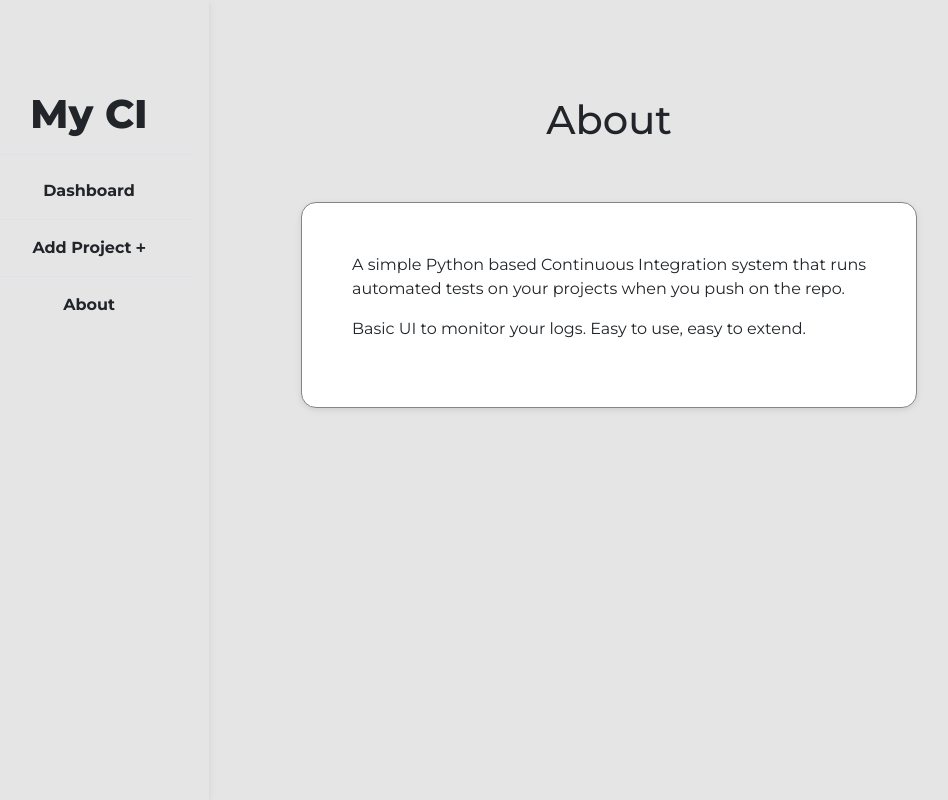
After one commit to Rayanworkout/Minimalist-CI-System, a Flask app: page /about in a window 1280 px wide. The commit adds this page. Shown: the whole page, without its empty margins (31-979 px from the left). Run offline with Flask 3, Linux system fonts and the light colour scheme.

Commit message:
added about page + add project is working

```diff
--- a/main.py
+++ b/main.py
@@ -1,6 +1,9 @@
 import logging
+import os
 
-from flask import Flask, request, render_template
+from dotenv import load_dotenv
+
+from flask import Flask, request, render_template, flash, redirect, url_for
 
 # Function to verify the signature
 # To ensure that the payload was sent from GitHub
@@ -9,6 +12,10 @@ from workers.webhook_validator import WebhookValidator
 from workers.database import DBWorker
 
 app = Flask(__name__)
+
+# Load the environment variables
+load_dotenv()
+app.secret_key = os.getenv("FLASK_SECRET_KEY")
 
 
 # Configure Flask logging
@@ -84,26 +91,29 @@ def add_project():
 
     """
 
-    if request.method == 'GET':
-        return render_template("add_project.html")
+    if request.method == "POST":
+        db_worker = DBWorker()
+
+        name, test_file, github_url, target_branch = (
+            request.form["name"],
+            request.form["test_file"],
+            request.form["github_url"],
+            request.form["branch"],
+        )
+        db_worker.insert_project_to_database(name, test_file, github_url, target_branch)
+
+        # If form submission is successful, display a success message
+        flash("Project added successfully.", "success")
+
+        # And redirect to the index
+        return redirect(url_for("index"))
+
+    return render_template("add_project.html")
 
 
-    db_worker = DBWorker()
-
-    json_body = request.json
-    target_branch = json_body.get("target_branch", "main")
-
-    name, test_file, github_url = (
-        json_body["name"],
-        json_body["test_file"],
-        json_body["github_url"],
-        target_branch,
-    )
-
-    db_worker.insert_project_to_database(name, test_file, github_url, target_branch)
-
-    return {"status": "success", "message": "project added"}
-
+@app.route("/about", methods=["GET"])
+def about():
+    return render_template("about.html")
 
 # @app.errorhandler(500)
 # def server_error(error):
--- a/static/css/style.css
+++ b/static/css/style.css
@@ -51,7 +51,7 @@ main {
 .form-container {
     margin-top: 50px;
     padding: 50px;
-    background-color: var(--bg-color);
+    background-color: white;
     box-shadow: 0 2px 5px 0 rgb(0 0 0 / 5%), 0 2px 10px 0 rgb(0 0 0 / 5%);
     border-radius: 15px;
     border: 1px solid #858585;
@@ -62,7 +62,6 @@ main {
     padding: 12px;
     border: 1px solid #858585;
     border-radius: 5px;
-
 }
 
 .form-group {
--- /dev/null
+++ b/templates/about.html
@@ -0,0 +1,21 @@
+{% extends 'base.html' %}
+
+{% block title %}About{% endblock %}
+{% block stats %}{% endblock %}
+
+
+{% block content %}
+<div class="container py-5 my-5">
+    <h1 class="text-center">About</h1>
+    <div class="d-flex justify-content-center align-items-center">
+        <div class="form-container">
+            <p> A simple Python based Continuous Integration system that runs<br> automated tests on your projects when
+                you
+                push on the repo.</p>
+            <p>
+                Basic UI to monitor your logs. Easy to use, easy to extend.
+            </p>
+        </div>
+    </div>
+</div>
+{% endblock %}
--- a/templates/base.html
+++ b/templates/base.html
@@ -30,9 +30,18 @@
                     <a href="/add_project" class="list-group-item list-group-item-action py-3 text-center fw-bold">
                         Add Project <tt>&plus;</tt>
                     </a>
-                    <a href="#" class="list-group-item list-group-item-action py-3 text-center fw-bold">
+                    <a href="/about" class="list-group-item list-group-item-action py-3 text-center fw-bold">
                         About
                     </a>
+                    {% with messages = get_flashed_messages(with_categories=true) %}
+                    {% if messages %}
+                    {% for category, message in messages %}
+                    <div class="alert alert-{{ category }}">
+                        {{ message }}
+                    </div>
+                    {% endfor %}
+                    {% endif %}
+                    {% endwith %}
                 </div>
             </div>
         </nav>
```
Also changed, not shown: templates/add_project.html (+5 -5 lines), templates/index.html (+18 -1 lines), workers/database.py (+7 -2 lines), static/js/index.js (added), 1 other file.
